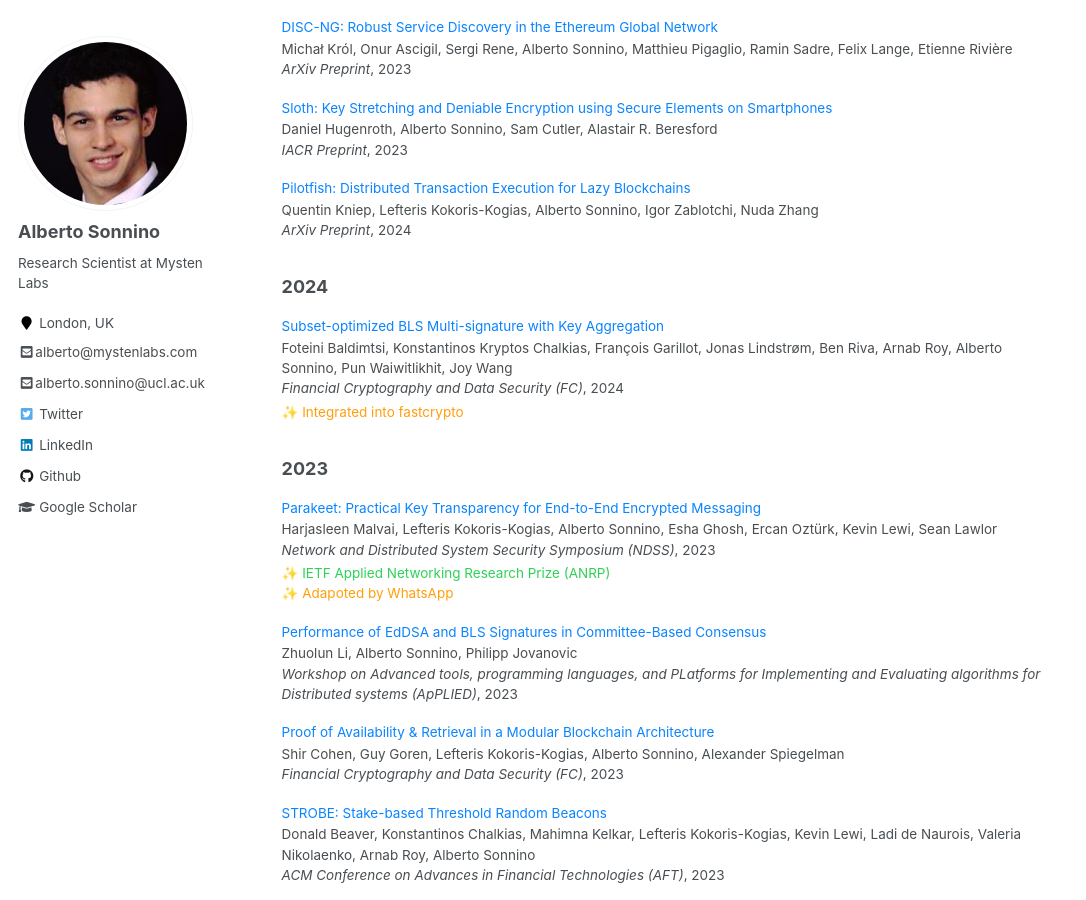
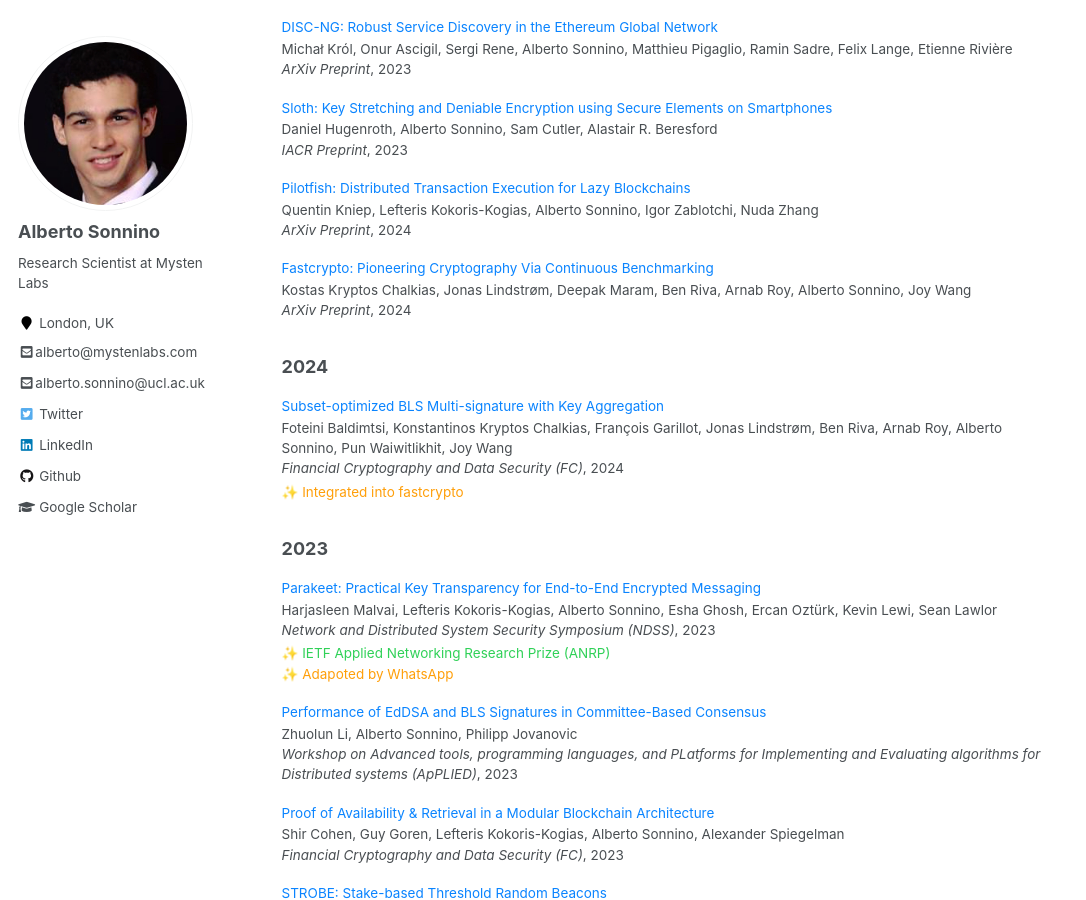
Before and after one commit to asonnino/asonnino.github.io, a Jekyll site: the page built from _pages/publications.md, in a window 1280 px wide and 900 px high, scrolled down 795 px. Shown: the whole window, without its empty margins (0-1086 px from the left). Built offline with Jekyll 4.4.1, drawn with Linux system fonts in a browser that asks for light colours.

Commit message:
add fastcrypto bench

```diff
--- a/_data/papers.json
+++ b/_data/papers.json
@@ -395,5 +395,13 @@
     "venue": "ArXiv Preprint",
     "date": 2024,
     "filename": "pilotfish.pdf"
+  },
+  {
+    "category": "submission",
+    "title": "Fastcrypto: Pioneering Cryptography Via Continuous Benchmarking",
+    "authors": "Kostas Kryptos Chalkias, Jonas Lindstrøm, Deepak Maram, Ben Riva, Arnab Roy, Alberto Sonnino, Joy Wang",
+    "venue": "ArXiv Preprint",
+    "date": 2024,
+    "filename": "fasctrypto-benchmarks.pdf"
   }
 ]
```
Also changed, not shown: 1 other file.
